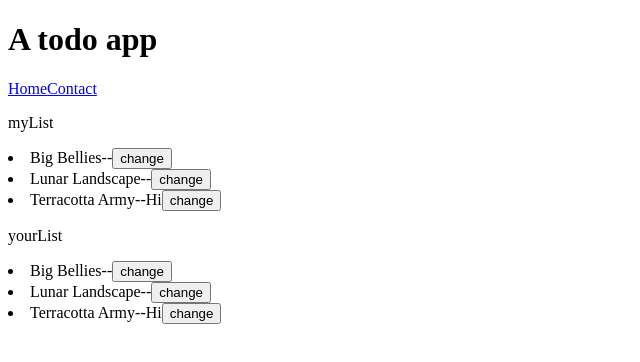
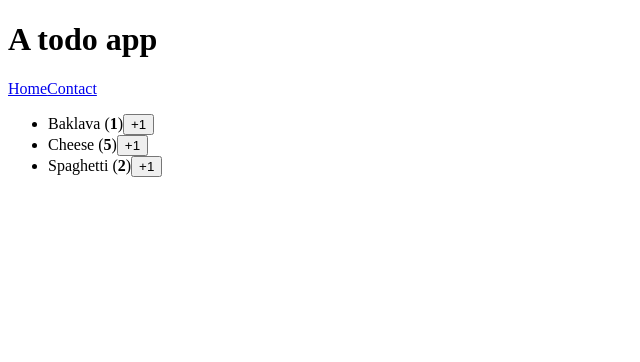
Before and after one commit to abhinabadutta2019/toDoList-react, a React (Create React App) app: page / in a window 1280 px wide. Shown: the top 362 px of the page, without its empty margins (0-640 px from the left). Built offline with nearby package versions, Linux system fonts and the light colour scheme.

Commit message:
Updating Arrays in State-- challeng 1

```diff
--- a/src/Home.js
+++ b/src/Home.js
@@ -1,71 +1,53 @@
 import { useState } from "react";
 
-let nextId = 3;
-const initialList = [
-  { id: 0, title: "Big Bellies", seen: false },
-  { id: 1, title: "Lunar Landscape", seen: false },
-  { id: 2, title: "Terracotta Army", seen: true },
+const initialProducts = [
+  {
+    id: 0,
+    name: "Baklava",
+    count: 1,
+  },
+  {
+    id: 1,
+    name: "Cheese",
+    count: 5,
+  },
+  {
+    id: 2,
+    name: "Spaghetti",
+    count: 2,
+  },
 ];
 
-const Home = () => {
-  //
-  const [myList, setMyList] = useState(initialList);
-  const [yourList, setYourList] = useState(initialList);
+export default function ShoppingCart() {
+  const [products, setProducts] = useState(initialProducts);
 
-  // this part of syntax-- done by gpt
-  const eventChange = (e, id) => {
-    const updatedList = myList.map((item) => {
-      if (item.id == id) {
-        // console.log(item);
-        return { ...item, seen: !item.seen };
+  function handleIncreaseClick(productId) {
+    const updatedArray = products.map((oneProd) => {
+      if (oneProd.id == productId) {
+        console.log(oneProd);
+        return { ...oneProd, count: oneProd.count + 1 };
       } else {
-        return item;
+        return oneProd;
       }
     });
-    setMyList(updatedList);
-  };
-  //
-  const yourEventChange = (e, id) => {
-    const updatedList = yourList.map((item) => {
-      if (item.id == id) {
-        // console.log(item);
-        return { ...item, seen: !item.seen };
-      } else {
-        return item;
-      }
-    });
-    setYourList(updatedList);
-  };
-  //
+
+    setProducts(updatedArray);
+  }
+
   return (
-    <>
-      <p> myList</p>
-      <ItemList artworks={myList} eventChange={eventChange} />
-      <p> yourList</p>
-      <ItemList artworks={yourList} eventChange={yourEventChange} />
-    </>
-  );
-};
-
-const ItemList = ({ artworks, eventChange }) => {
-  return (
-    <>
-      {artworks.map((artwork) => (
-        <li key={artwork.id}>
-          {artwork.title}--
-          {/* if true -- show then */}
-          {artwork.seen === true && <span>Hi</span>}
+    <ul>
+      {products.map((product) => (
+        <li key={product.id}>
+          {product.name} (<b>{product.count}</b>)
           <button
-            onClick={(e) => {
-              eventChange(e, artwork.id);
+            onClick={() => {
+              handleIncreaseClick(product.id);
             }}
           >
-            change
+            +1
           </button>
         </li>
       ))}
-    </>
+    </ul>
   );
-};
-
-export default Home;
+}
```
